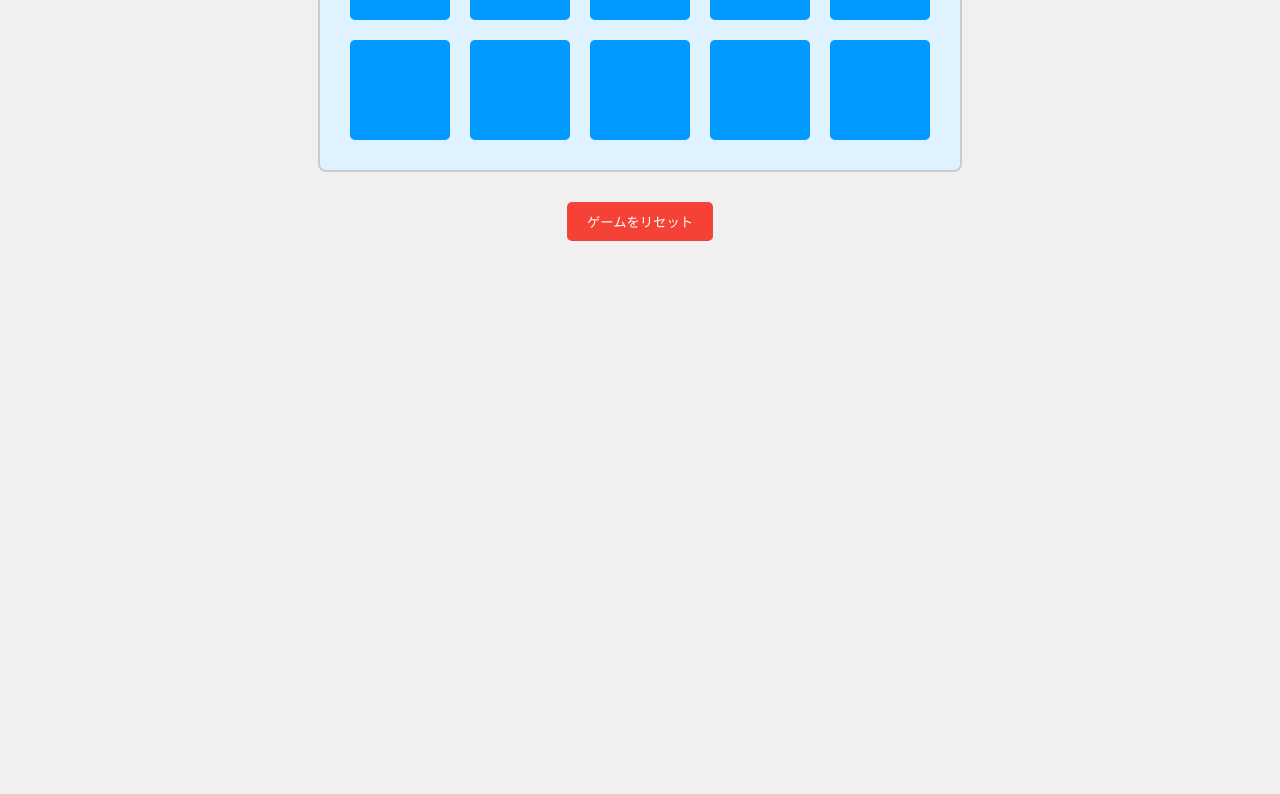
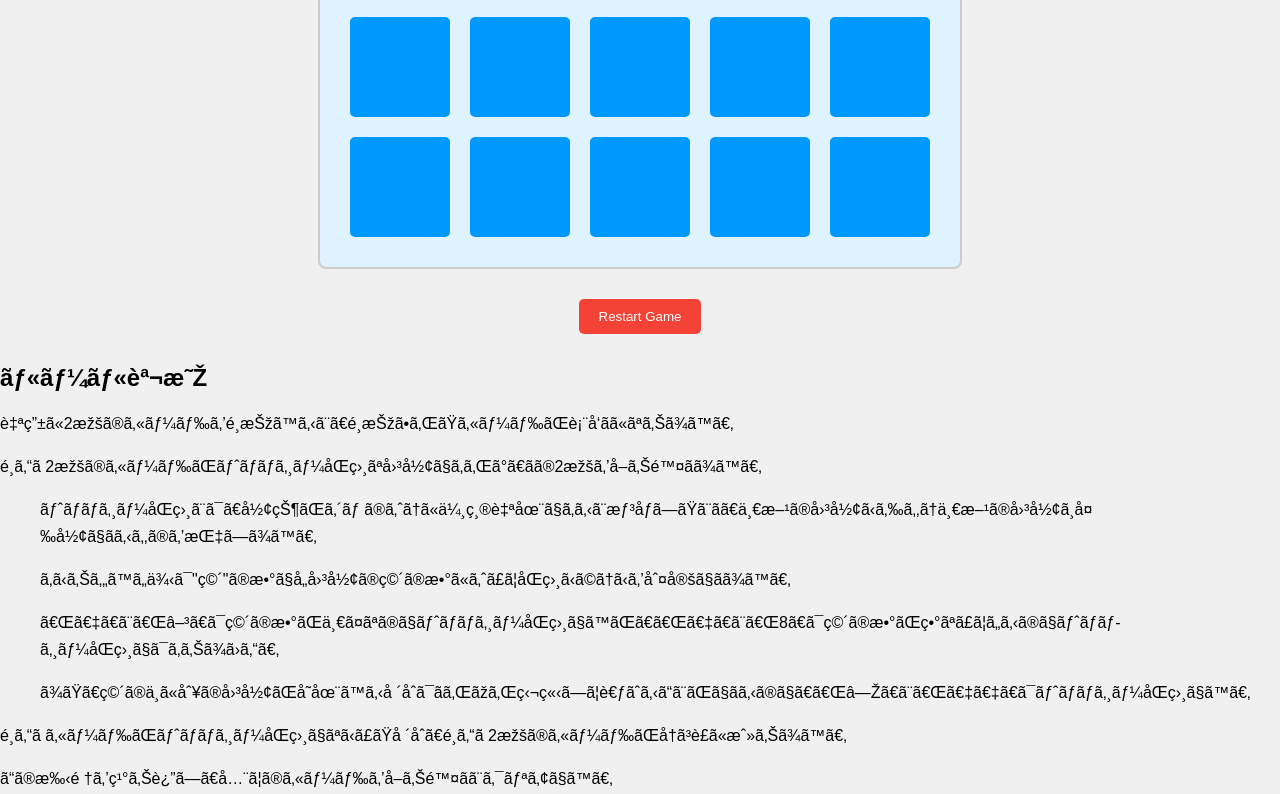
Before and after one commit to Bolero-fk/TopologyMatching, a plain HTML site: page index.html in a window 1280 px wide. Shown: the part 352-1146 px from the top of the page. Before the commit the page ends 800 px from the top, so only its background shows below. Drawn offline with nearby package versions, Linux system fonts and the light colour scheme.

Commit message:
htmlにゲーム説明を追記した

```diff
--- a/index.html
+++ b/index.html
@@ -2,15 +2,31 @@
 <html>
 
 <head>
+    <meta charset=”UTF-8″>
     <link rel="stylesheet" type="text/css" href="styles.css">
 </head>
 
 <body>
+    <h1>トポロジー神経衰弱ゲーム</h1>
     <div id="game-board">
         <!-- Game board where the cards will be dynamically added -->
     </div>
 
-    <button id="reset-button">ゲームをリセット</button>
+    <button id="reset-button">Restart Game</button>
+
+    <div>
+        <h2>ルール説明</h2>
+        <p>自由に2枚のカードを選択すると、選択されたカードが表向きになります。</p>
+        <p>選んだ2枚のカードがトポロジー同相な図形であれば、その2枚を取り除きます。</p>
+        <ul>
+            <p>トポロジー同相とは、形状がゴムのように伸縮自在であると想像したとき、一方の図形からもう一方の図形へ変形できるものを指します。</p>
+            <p>わかりやすい例は"穴"の数で各図形の穴の数によって同相かどうかを判定できます。</p>
+            <p>「〇」と「△」は穴の数が一つなのでトポロジー同相ですが、「〇」と「8」は穴の数が異なっているのでトポロジー同相ではありません。</p>
+            <p>また、穴の中に別の図形が存在する場合はそれぞれ独立して考えることができるので、「◎」と「〇〇」はトポロジー同相です。</p>
+        </ul>
+        <p>選んだカードがトポロジー同相でなかった場合、選んだ2枚のカードが再び裏に戻ります。</p>
+        <p>この手順を繰り返し、全てのカードを取り除くとクリアです。</p>
+    </div>
 
     <script src="https://code.jquery.com/jquery-3.6.0.min.js"></script>
     <script type="module" src="./Scripts/main.js"></script>
```
